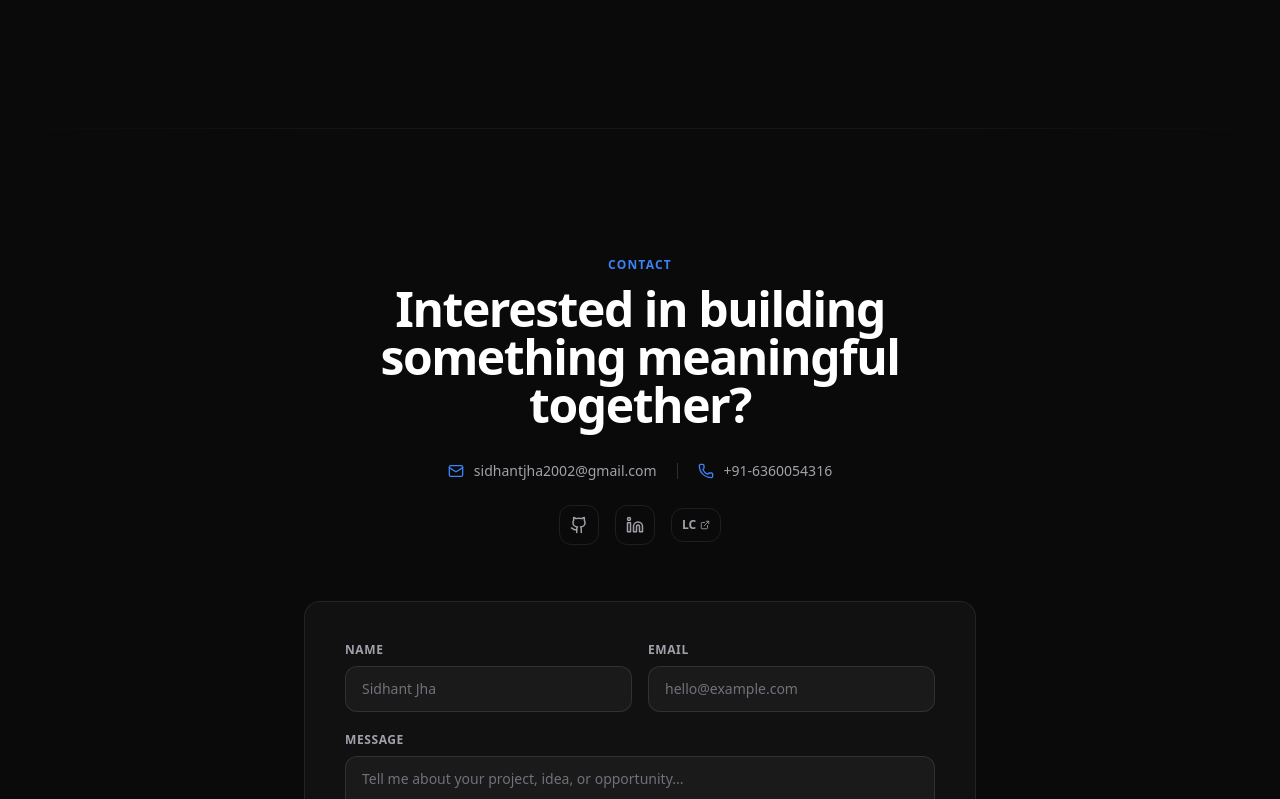
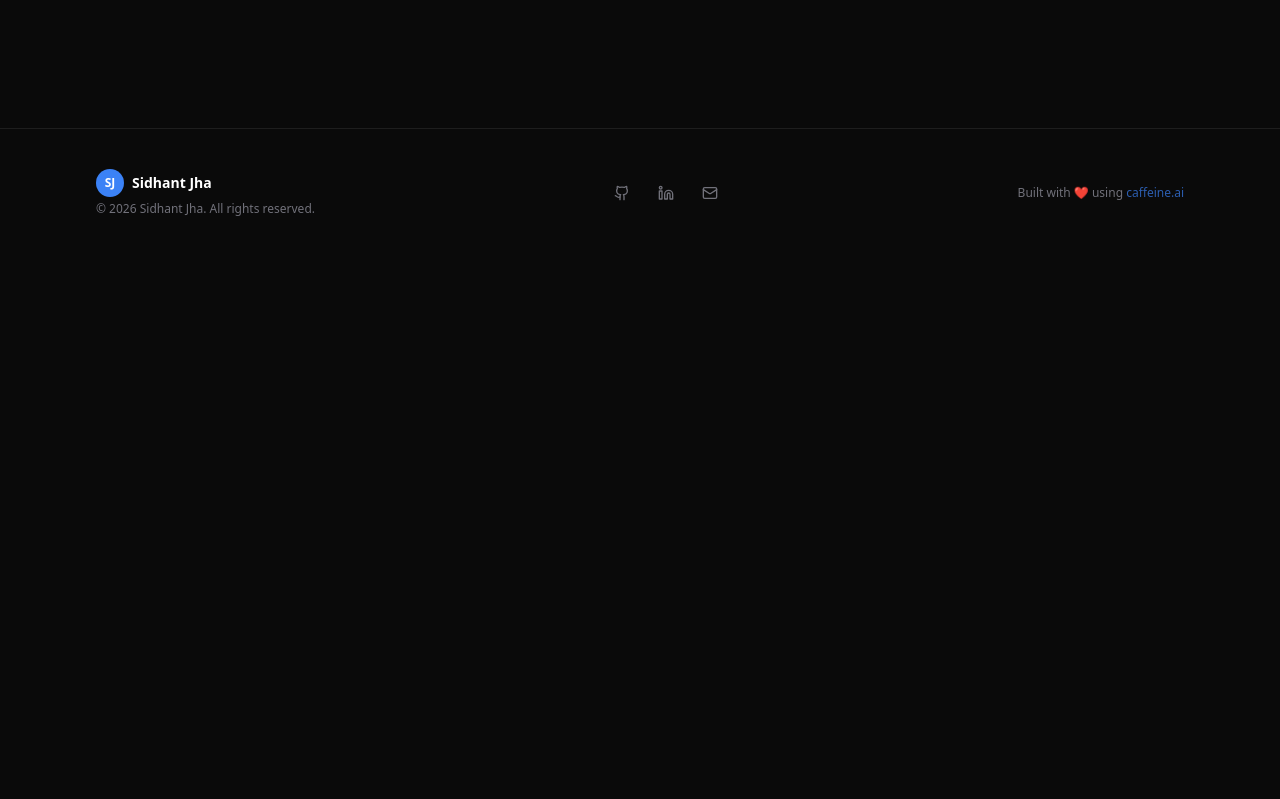
Before and after one commit to SenseiJha/sidhant-jha-portfolio, a React (Vite) app in the folder src/frontend/: page / in a window 1280 px wide. Shown: the part 8061-8860 px from the top of the page. After the commit the page ends 8318 px from the top, so only its background shows below. Built offline with nearby package versions, Linux system fonts and the light colour scheme; what @icp-sdk/core would draw is missing.

Commit message:
Removed a component from App.tsx

```diff
--- a/src/frontend/src/App.tsx
+++ b/src/frontend/src/App.tsx
@@ -1,6 +1,5 @@
 import { Toaster } from "@/components/ui/sonner";
 import { About } from "./components/About";
-import { Contact } from "./components/Contact";
 import { Curiosity } from "./components/Curiosity";
 import { Education } from "./components/Education";
 import { EngineeringThinking } from "./components/EngineeringThinking";
@@ -34,8 +33,6 @@ export default function App() {
         <Leadership />
         <div className="section-divider" />
         <Curiosity />
-        <div className="section-divider" />
-        <Contact />
       </main>
       <Footer />
       <Toaster />
```
